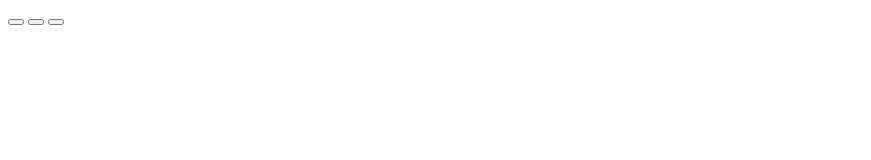
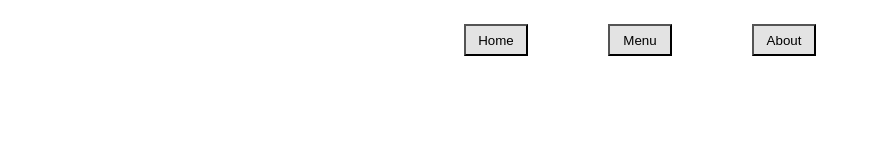
Before and after one commit to jaco8060/Restaurant-page, a website built with webpack: page dist/index.html in a window 1280 px wide. Shown: the whole page, without its empty margins (0-871 px from the left). Built offline with nearby package versions, Linux system fonts and the light colour scheme.

Commit message:
added css styles for nav

```diff
--- a/src/style.css
+++ b/src/style.css
@@ -0,0 +1,24 @@
+:root{
+    /* button settings */
+    --button-width: 4rem;
+    --button-height:2rem;
+    --button-color: rgb(227, 227, 227);
+
+    /* nav settings */
+    --nav-gap: 5rem;
+    --margin-top-nav: 1.5rem;
+}
+
+button {
+    width: var(--button-width);
+    height: var(--button-height);
+    background-color: var(--button-color);
+}
+
+nav{
+    display: flex;
+    gap: var(--nav-gap);
+    align-items: center;
+    justify-content: center;
+    margin: var(--margin-top-nav) 0 0 0;
+}
```
Also changed, not shown: dist/index.html.
